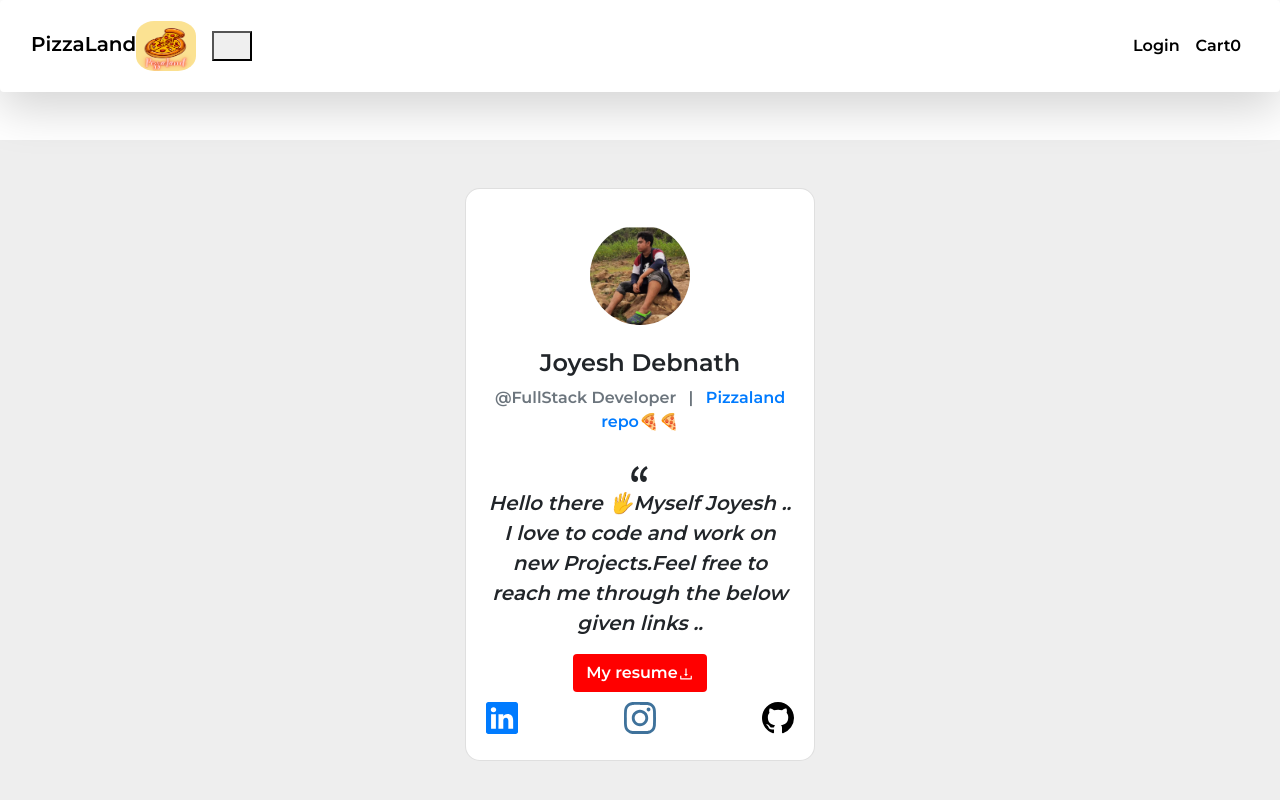
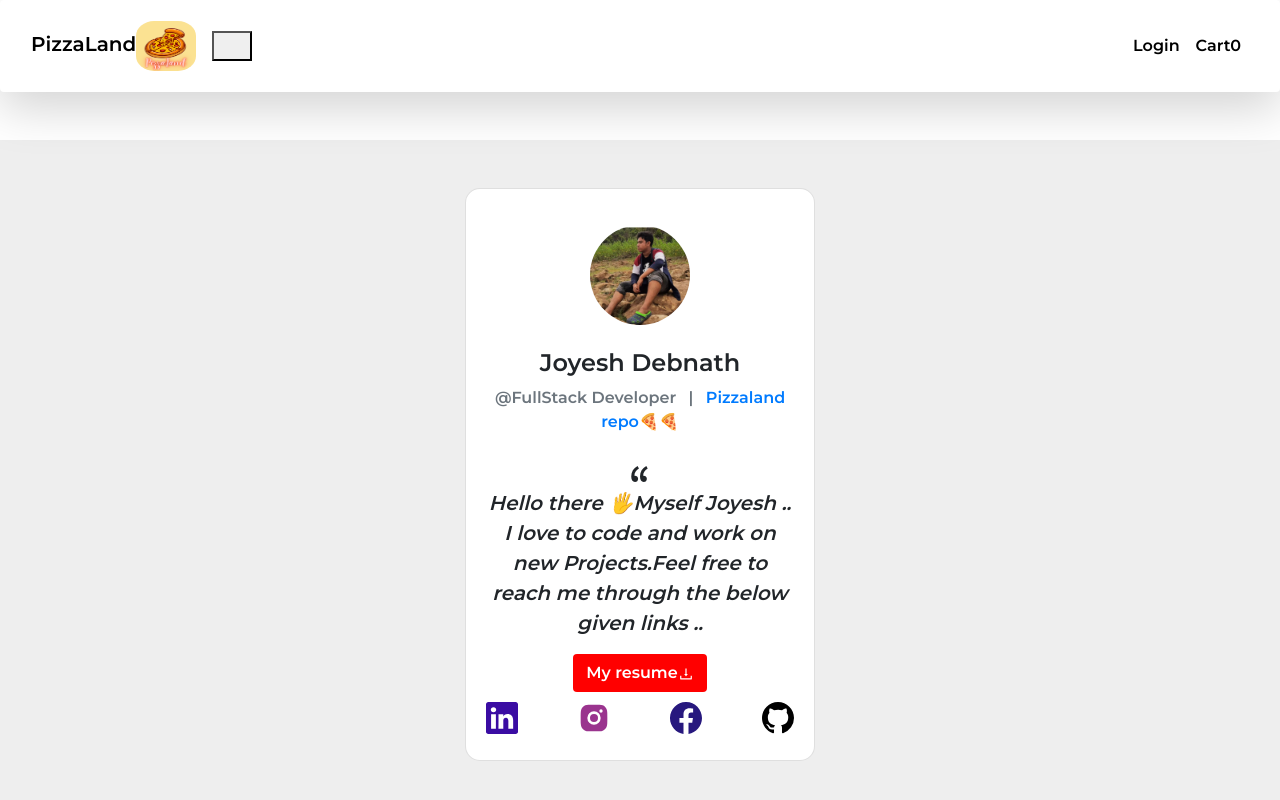
Before and after one commit to JoyeshDebnath/Pizzaland-frontend, a React (Create React App) app: page /profile in a window 1280 px wide. Shown: the top 800 px of the page. Built offline with nearby package versions, Linux system fonts and the light colour scheme.

Commit message:
worked on ui ..

```diff
--- a/src/Profile.js
+++ b/src/Profile.js
@@ -1,9 +1,11 @@
 import React from "react";
 import { GoQuote } from "react-icons/go";
-import { BsLinkedin, BsGithub } from "react-icons/bs";
+import { BsLinkedin, BsGithub, BsFacebook } from "react-icons/bs";
 import { SiInstagram } from "react-icons/si";
 import { AiOutlineDownload } from "react-icons/ai";
 // AiOutlineDownload
+import { RiInstagramFill } from "react-icons/ri";
+//BsFacebook
 const Profile = () => {
 	return (
 		<div style={{ maxHeight: "80vh" }}>
@@ -47,10 +49,25 @@ const Profile = () => {
 									</a>
 									<div className="d-flex justify-content-between text-center ProfileIcons ">
 										<a href="https://www.linkedin.com/in/joyesh-debnath-549b3b208/">
-											<BsLinkedin />
+											<BsLinkedin
+												style={{
+													color: "#3a0ca3",
+												}}
+											/>
 										</a>
 										<a href="https://www.instagram.com/joyeshdebnath26/">
-											<SiInstagram style={{ color: "#3f729b " }} />
+											<RiInstagramFill
+												style={{
+													color: "#9a348e",
+												}}
+											/>
+										</a>
+										<a href="https://www.facebook.com/joyesh.debnath.1/">
+											<BsFacebook
+												style={{
+													color: "#27187e",
+												}}
+											/>
 										</a>
 										<a href="https://github.com/JoyeshDebnath">
 											<BsGithub style={{ color: "black" }} />
--- a/src/screens/EmptyCart.js
+++ b/src/screens/EmptyCart.js
@@ -8,7 +8,9 @@ const EmptyCart = () => {
 			<Card className="cardContainer shadow-lg p-3 mb-5 bg-white rounded">
 				<Card.Img
 					variant="top"
-					src="https://media.istockphoto.com/vectors/couch-potato-emoticon-vector-id813141786"
+					style={{ borderRadius: "30%", border: "none" }}
+					// src="https://media.istockphoto.com/vectors/couch-potato-emoticon-vector-id813141786"
+					src="https://i.gifer.com/26Pf.gif"
 				/>
 				<Card.Body>
 					<Card.Text>
```
